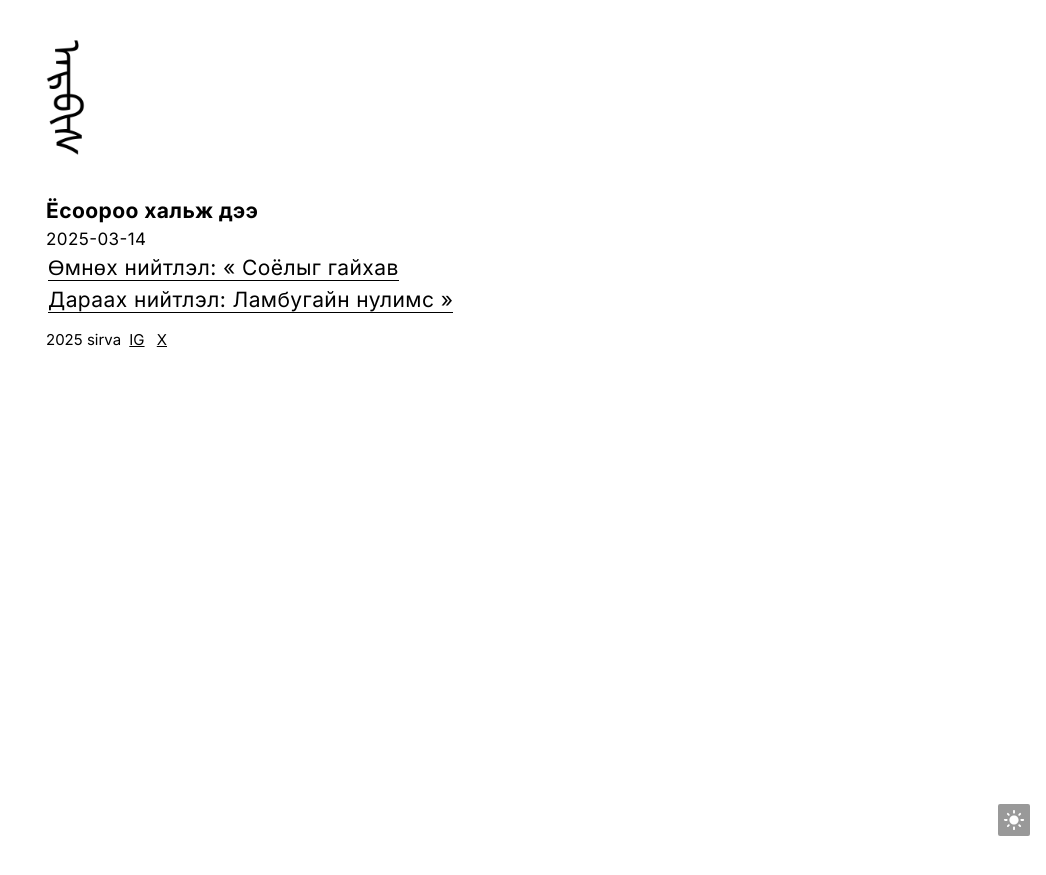
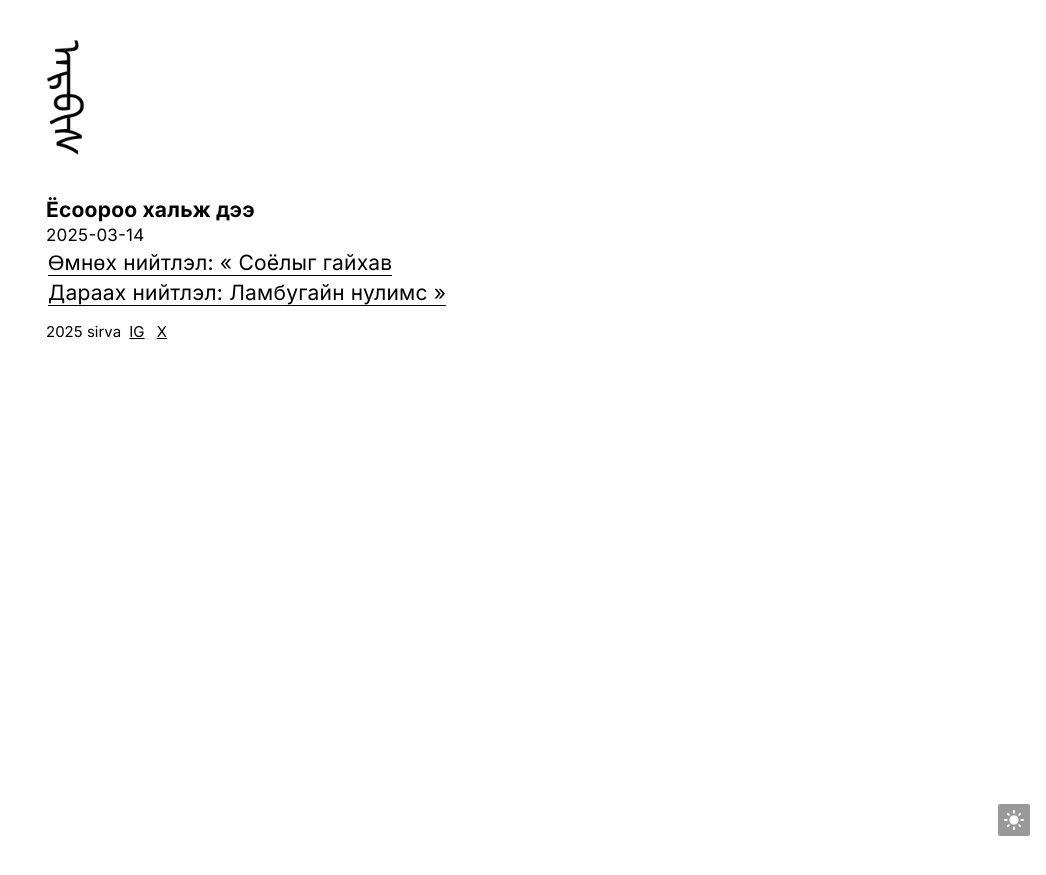
Before and after one commit to aaaarrrrvvvv/aaaarrrrvvvv.github.io, a Jekyll site: the page built from _posts/2025-03-15-Ёсоороо-хальж-дээ.md, in a window 1280 px wide. Shown: the top 875 px of the page, without its empty margins (234-1280 px from the left). Built offline with Jekyll 4.4.1, drawn with Linux system fonts in a browser that asks for light colours.

Commit message:
Update post.css

```diff
--- a/static/css/post.css
+++ b/static/css/post.css
@@ -1,7 +1,7 @@
 .page-post {
   font-size: 21px;
-  line-height: 1.5;
-  letter-spacing: 0.02em;
+  line-height: 1.4;
+  letter-spacing: 0.01em;
 }
 .page-post .title {
   font-size: 21px;
```
